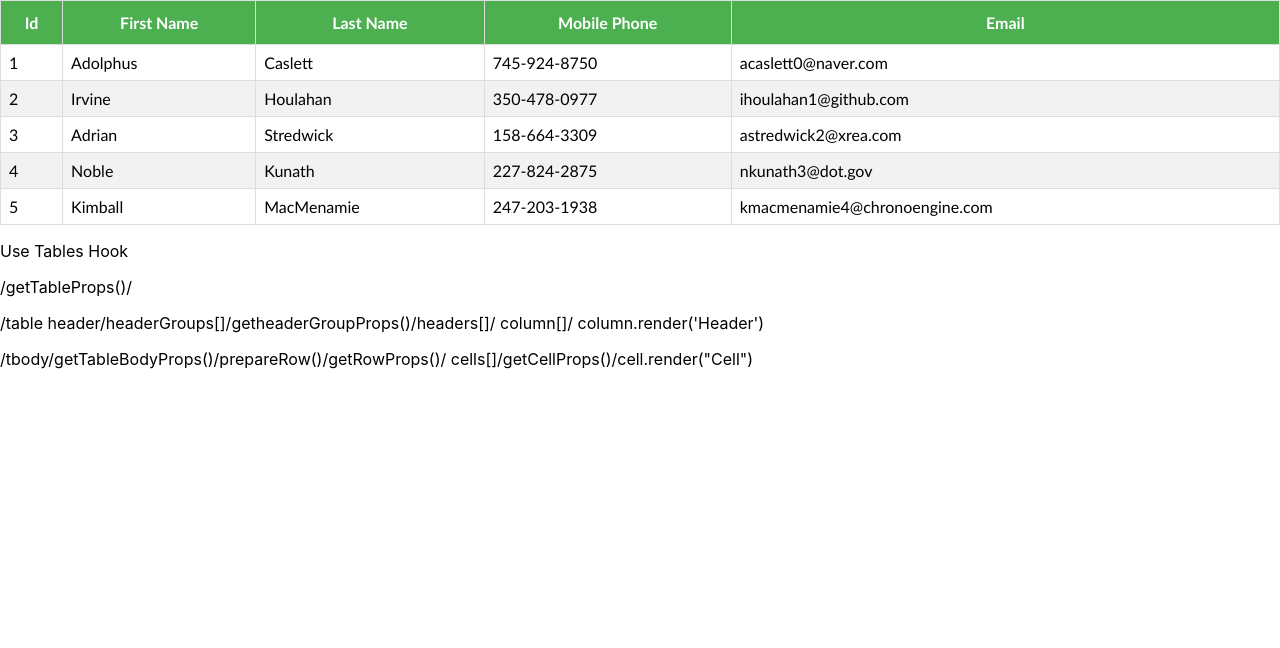
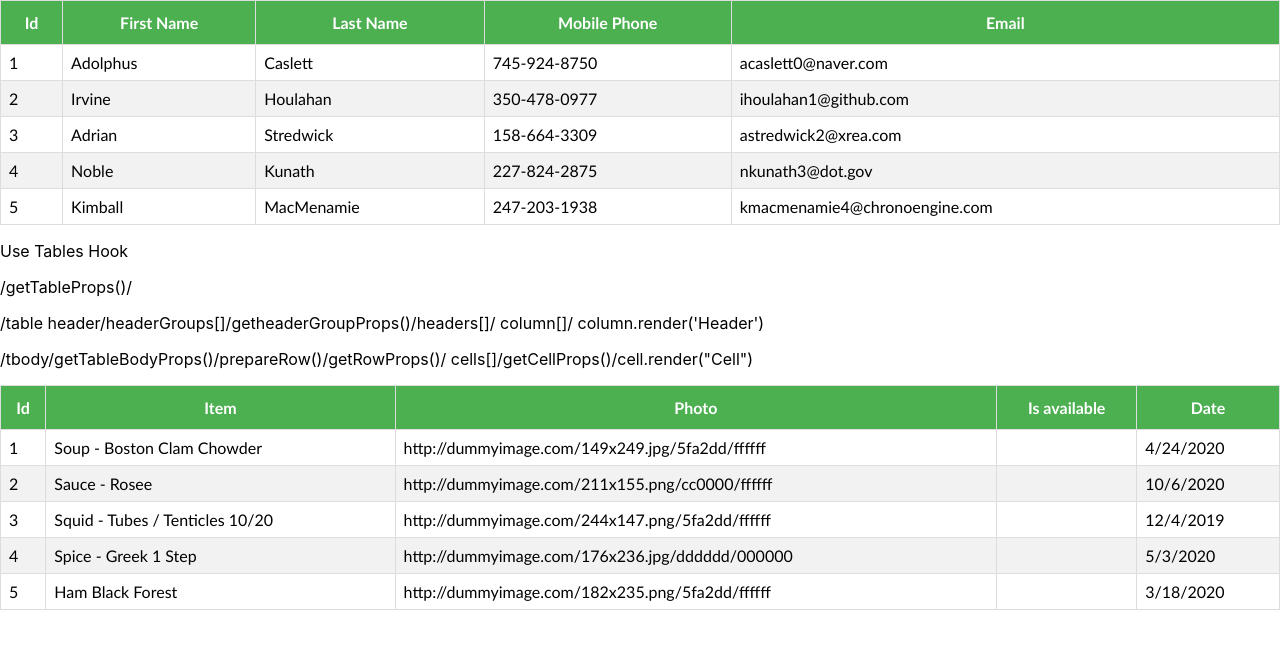
Before and after one commit to SumiSastri/react-tables, a React (Create React App) app: page / in a window 1280 px wide. Shown: the top 648 px of the page. Built offline with nearby package versions, Linux system fonts and the light colour scheme.

Commit message:
experiments with 2 tables products, users and updates documentation

```diff
--- a/src/App.js
+++ b/src/App.js
@@ -1,10 +1,12 @@
 
-import {UserTable} from './components/Tables/user-tables/UserTable'
+import {UserTable} from './components/table-groups/user-tables/UserTable'
+import {ProductOneTable} from './components/table-groups/product-tables/ProductOneTable'
 
 function App() {
   return (
     <div className="App">
       <UserTable/>
+      <ProductOneTable />
     </div>
   );
 }
--- /dev/null
+++ b/src/components/mock-data/products/PRODUCT_ONE_TABLE_INFO.js
@@ -0,0 +1,23 @@
+export const PRODUCT_ONE_TABLE_INFO = [
+    {
+      Header: 'Id',
+      accessor: 'id',
+    },
+    {
+        Header: 'Item',
+        accessor: 'item',
+      },
+      {
+        Header: 'Photo',
+        accessor: 'photo',
+      },
+      {
+        Header: 'Is available',
+        accessor: 'check-yes-no',
+      },
+      {
+        Header: 'Date',
+        accessor: 'date',
+      },
+
+]
--- a/src/components/mock-data/COLUMNS.js
+++ b/src/components/mock-data/users/USER_TABLE_INFO.js
@@ -1,4 +1,4 @@
-export const COLUMNS = [
+export const USER_TABLE_INFO = [
     {
       Header: 'Id',
       accessor: 'id',
--- a/src/components/Tables/user-tables/UserTable.js
+++ b/src/components/table-groups/product-tables/ProductOneTable.js
@@ -1,18 +1,17 @@
 import React, { useMemo } from 'react'
 import { useTable } from 'react-table'
 
-import MOCK_USER_DATA from '../../mock-data/MOCK_USER_DATA'
-import { COLUMNS } from '../../mock-data/COLUMNS'
-import '../table-styles/tableStyles.css'
+import MOCK_PRODUCT_ONE_DATA from '../../mock-data/products/MOCK_PRODUCT_ONE_DATA'
+import { PRODUCT_ONE_TABLE_INFO } from '../../mock-data/products/PRODUCT_ONE_TABLE_INFO'
+import '../../table-styles/tableStyles.css'
 
-export const UserTable = () => {
-    const columns = useMemo(() => COLUMNS, [])
-    const data = useMemo(() => MOCK_USER_DATA, [])
+export const ProductOneTable = () => {
+    const columns = useMemo(() => PRODUCT_ONE_TABLE_INFO, [])
+    const data = useMemo(() => MOCK_PRODUCT_ONE_DATA, [])
     const {
         getTableProps,
         getTableBodyProps,
         headerGroups,
-        // footerGroups,
         rows,
         prepareRow
       } = useTable ({
@@ -47,12 +46,7 @@ export const UserTable = () => {
                         })}
         </tbody>
     </table>
-    <div>
- <p>Use Tables Hook</p>
-<p>/getTableProps()/</p>
-<p>/table header/headerGroups[]/getheaderGroupProps()/headers[]/ column[]/ column.render('Header')</p>
-<p>/tbody/getTableBodyProps()/prepareRow()/getRowProps()/ cells[]/getCellProps()/cell.render("Cell")</p>
-   </div>
+
 </div>
     )
 }
--- /dev/null
+++ b/src/components/table-groups/user-tables/UserTable.js
@@ -0,0 +1,58 @@
+import React, { useMemo } from 'react'
+import { useTable } from 'react-table'
+
+import MOCK_USER_DATA from '../../mock-data/users/MOCK_USER_DATA'
+import { USER_TABLE_INFO } from '../../mock-data/users/USER_TABLE_INFO'
+import '../../table-styles/tableStyles.css'
+
+export const UserTable = () => {
+    const columns = useMemo(() => USER_TABLE_INFO, [])
+    const data = useMemo(() => MOCK_USER_DATA, [])
+    const {
+        getTableProps,
+        getTableBodyProps,
+        headerGroups,
+        // footerGroups,
+        rows,
+        prepareRow
+      } = useTable ({
+       columns,
+       data,
+      })
+
+    return (
+<div>
+    <table{...getTableProps()}>
+        <thead>
+                {
+                    headerGroups.map((headerGroup =>
+                        (<tr {...headerGroup.getHeaderGroupProps()}>
+                        {headerGroup.headers.map( column => (
+                          <th {...column.getHeaderProps()}>{column.render('Header')}</th>
+                        ))}
+                      </tr>)))
+                }
+        </thead>
+        <tbody{...getTableBodyProps()}>
+                {
+                    rows.map(row => {
+                        prepareRow(row)
+                        return (
+                            <tr {...row.getRowProps()}>
+                              {row.cells.map(cell => {
+                                return <td {...cell.getCellProps()}>{cell.render('Cell')}</td>
+                              })}
+                            </tr>
+                          )
+                        })}
+        </tbody>
+    </table>
+    <div>
+ <p>Use Tables Hook</p>
+<p>/getTableProps()/</p>
+<p>/table header/headerGroups[]/getheaderGroupProps()/headers[]/ column[]/ column.render('Header')</p>
+<p>/tbody/getTableBodyProps()/prepareRow()/getRowProps()/ cells[]/getCellProps()/cell.render("Cell")</p>
+   </div>
+</div>
+    )
+}
```
Also changed, not shown: src/components/mock-data/products/MOCK_PRODUCT_ONE_DATA.json (renamed from src/components/mock-data/mock-products.json, +11 -1 lines), src/components/mock-data/users/MOCK_USER_DATA.json (renamed from src/components/mock-data/MOCK_USER_DATA.json), src/components/table-styles/tableStyles.css (renamed from src/components/Tables/table-styles/tableStyles.css), 2 other files (tests, documents, lock files or other folders).
